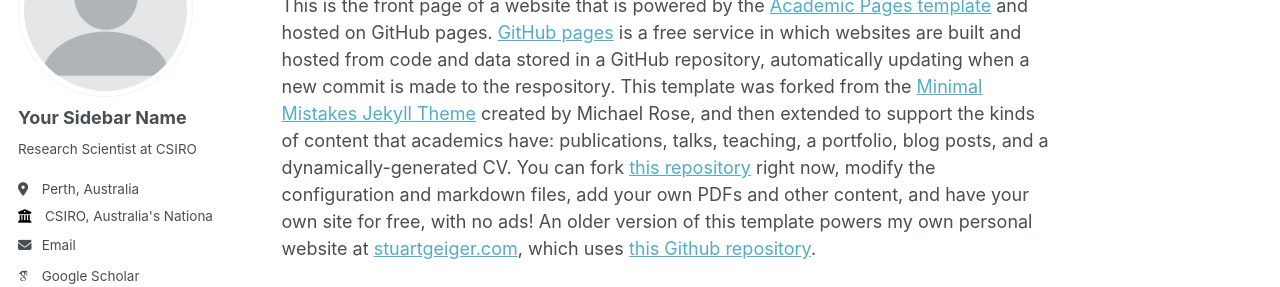
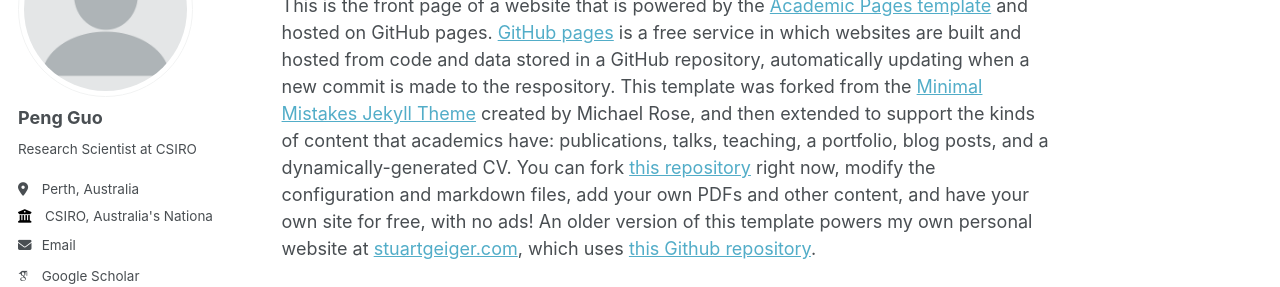
Before and after one commit to pengguo-seismo/pengguo-seismo.github.io, a Jekyll site: the page built from _pages/about.md, in a window 1280 px wide. Shown: the part 184-471 px from the top of the page. Built offline with Jekyll 4.4.1, drawn with Linux system fonts in a browser that asks for light colours; some web fonts are replaced.

Commit message:
Update _config.yml

```diff
--- a/_config.yml
+++ b/_config.yml
@@ -22,7 +22,7 @@ repository               : "pengguo-seismo.github.io"
 author:
   # Biographic information
   avatar           : "profile.png"
-  name             : "Your Sidebar Name"
+  name             : "Peng Guo"
   pronouns         : # example: "she/her"
   bio              : "Research Scientist at CSIRO"
   location         : "Perth, Australia"
@@ -43,7 +43,7 @@ author:
   bitbucket        : # Username - Update with your username on the site
   codepen          : # Username
   dribbble         : # Username
-  github           : "academicpages"
+  github           : "pengguo-seismo"
   kaggle           : # Username
   stackoverflow    : # User number or user number and name (i.e., use "1" or "1/jeff-atwood")
 
```
